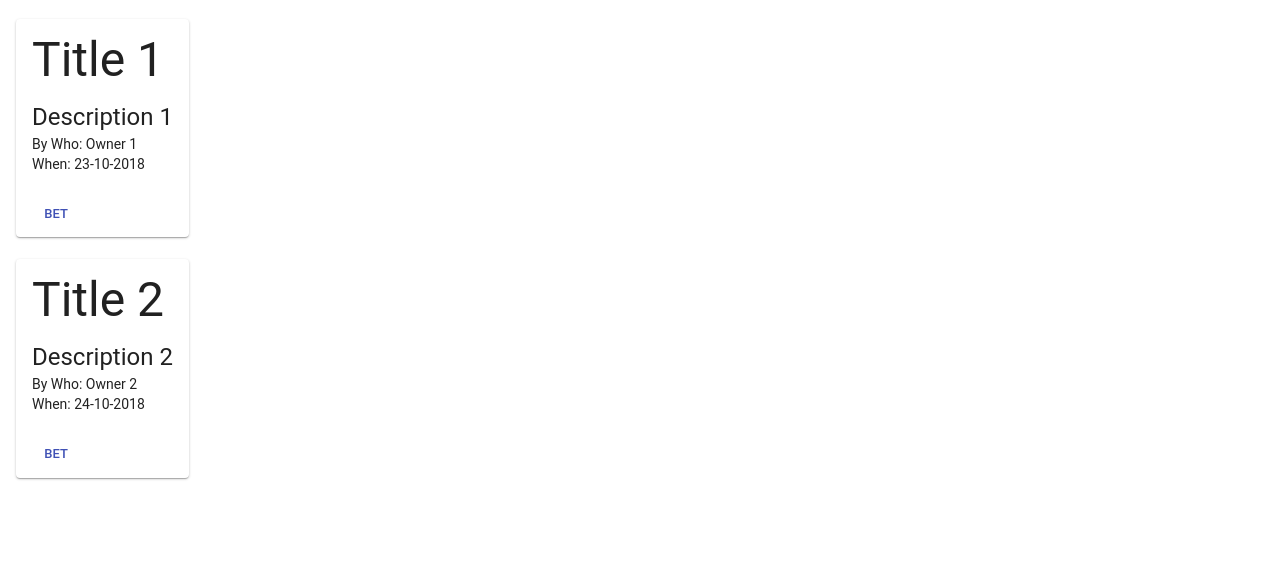
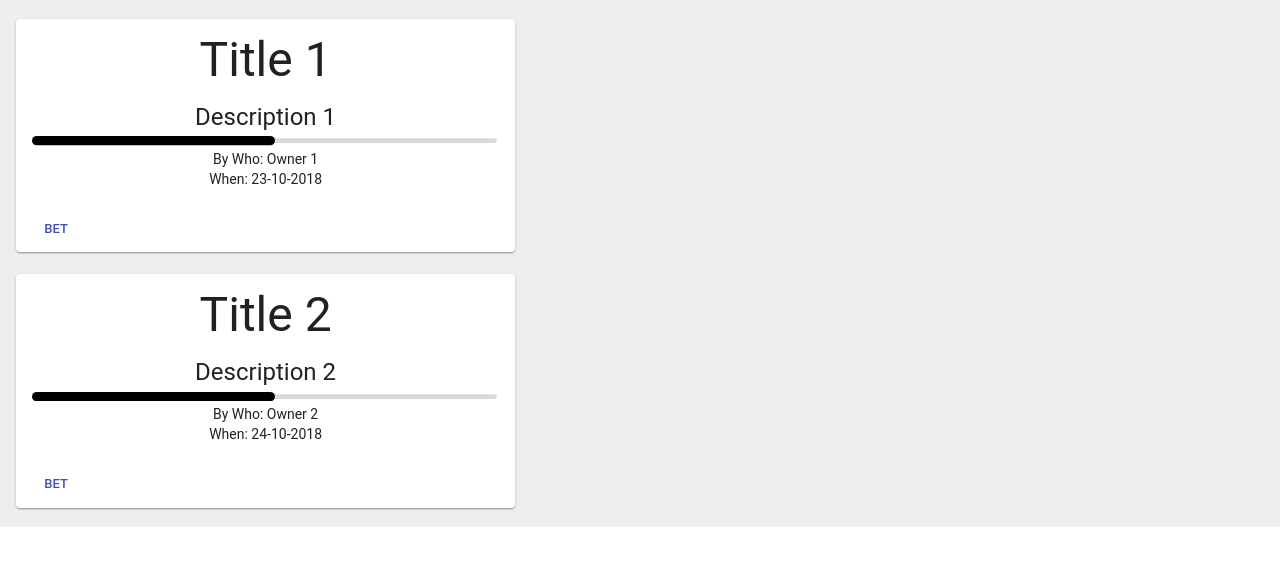
Before and after one commit to Andre335/gbet-front, a React (Create React App) app in the folder gbet-front/: page / in a window 1280 px wide. Shown: the top 566 px of the page. Built offline with nearby package versions, Linux system fonts and the light colour scheme.

Commit message:
First Page showing lives with progress bar

```diff
--- a/gbet-front/src/App.css
+++ b/gbet-front/src/App.css
@@ -1,5 +1,6 @@
 .App {
   text-align: center;
+  background-color: #eeeeee;
 }
 
 .App-logo {
@@ -18,10 +19,6 @@
   color: white;
 }
 
-.live-list-container {
-  text-align: center;
-}
-
 .App-link {
   color: #61dafb;
 }
--- a/gbet-front/src/App.js
+++ b/gbet-front/src/App.js
@@ -6,15 +6,15 @@ class App extends Component {
   constructor() {
       super();
       this.state = {
-          lives: [{title: "Title 1", description: "Description 1", owner: "Owner 1", date: "23-10-2018"},
-                  {title: "Title 2", description: "Description 2", owner: "Owner 2", date: "24-10-2018"}]
+          lives: [{title: "Title 1", description: "Description 1", owner: "Owner 1", date: "23-10-2018", bets: [{in_favor: true}, {in_favor: false}]},
+                  {title: "Title 2", description: "Description 2", owner: "Owner 2", date: "24-10-2018", bets: [{in_favor: true}, {in_favor: false}]}]
       };
   }
 
   render() {
     return (
       <div className="App">
-        <LiveList lives={this.state.lives}/>
+        <LiveList className="live-list" lives={this.state.lives}/>
       </div>
     );
   }
--- /dev/null
+++ b/gbet-front/src/components/BetProgressBar.js
@@ -0,0 +1,15 @@
+import React, { Component } from 'react';
+import {Line} from 'rc-progress';
+
+class BetProgressBar extends Component {
+    render() {
+        return(
+            <div className="progress-container">
+                <Line percent={(this.props.bets_in_favor/this.props.bets_total)*100}
+                      strokeWidth="2" strokeColor="#000000"/>
+            </div>
+        )
+    }
+}
+
+export default BetProgressBar;
--- a/gbet-front/src/components/LiveItem.js
+++ b/gbet-front/src/components/LiveItem.js
@@ -3,14 +3,29 @@ import Card from '@material-ui/core/Card';
 import CardActionArea from '@material-ui/core/CardActionArea';
 import CardActions from '@material-ui/core/CardActions';
 import CardContent from '@material-ui/core/CardContent';
-import CardMedia from '@material-ui/core/CardMedia';
 import Button from '@material-ui/core/Button';
 import Typography from '@material-ui/core/Typography';
 import ListItem from '@material-ui/core/ListItem';
+import BetProgressBar from './BetProgressBar';
+import '../css/LiveList.css';
 
 class LiveItem extends Component {
     constructor(props) {
         super(props);
+        this.getBetsInFavor = this.getBetsInFavor.bind(this);
+        this.state = {
+            bets_in_favor: this.getBetsInFavor(this.props.live.bets)
+        };
+    }
+
+    getBetsInFavor(bets) {
+        var count = 0;
+        for(var i = 0; i < bets.length; i++) {
+            if (bets[i].in_favor) {
+                count++;
+            }
+        }
+        return count;
     }
 
     render() {
@@ -18,17 +33,15 @@ class LiveItem extends Component {
             <ListItem className="live-item">
                 <Card className="live-card">
                     <CardActionArea>
-                        <CardMedia
-                            className="live-media"
-                            title="Contemplative Reptile"
-                        />
                         <CardContent>
-                            <Typography gutterBottom variant="h3">
+                            <Typography gutterBottom variant="h3" component="h2">
                                 {this.props.live.title}
                             </Typography>
                             <Typography variant="h5">
                                 {this.props.live.description}
                             </Typography>
+                            <BetProgressBar bets_total={this.props.live.bets.length}
+                                            bets_in_favor={this.state.bets_in_favor}/>
                             <Typography component="p">
                                 By Who: {this.props.live.owner}
                             </Typography>
--- /dev/null
+++ b/gbet-front/src/css/LiveList.css
@@ -0,0 +1,7 @@
+.live-card {
+    text-align: center;
+}
+
+.live-card {
+    width: 40%;
+}
```
Also changed, not shown: gbet-front/src/components/LiveList.js (+2 -5 lines).
